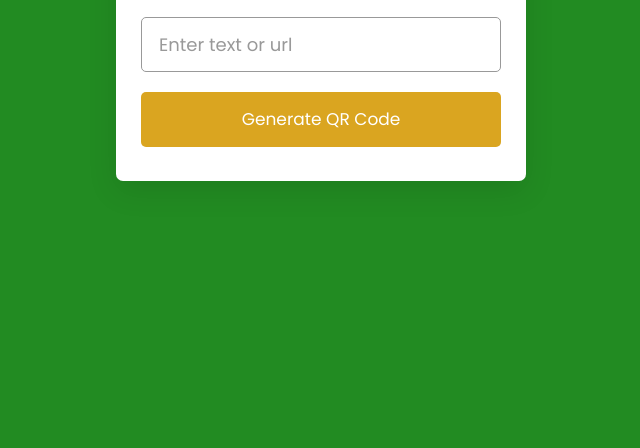
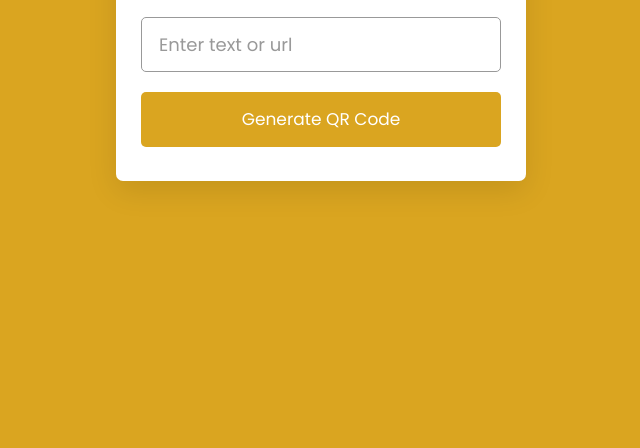
Before and after one commit to Bonnk007/QR-Code-Generator, a plain HTML site: page index.html in a window 1280 px wide. Shown: the part 352-800 px from the top of the page, without its empty margins (319-959 px from the left). Drawn offline with Linux system fonts and the light colour scheme.

Commit message:
changed color

```diff
--- a/style.css
+++ b/style.css
@@ -10,7 +10,7 @@ body {
   padding: 0 10px;
   min-height: 100vh;
   align-items: center;
-  background: forestgreen;
+  background: goldenrod;
   justify-content: center;
 }
 .wrapper {
```
